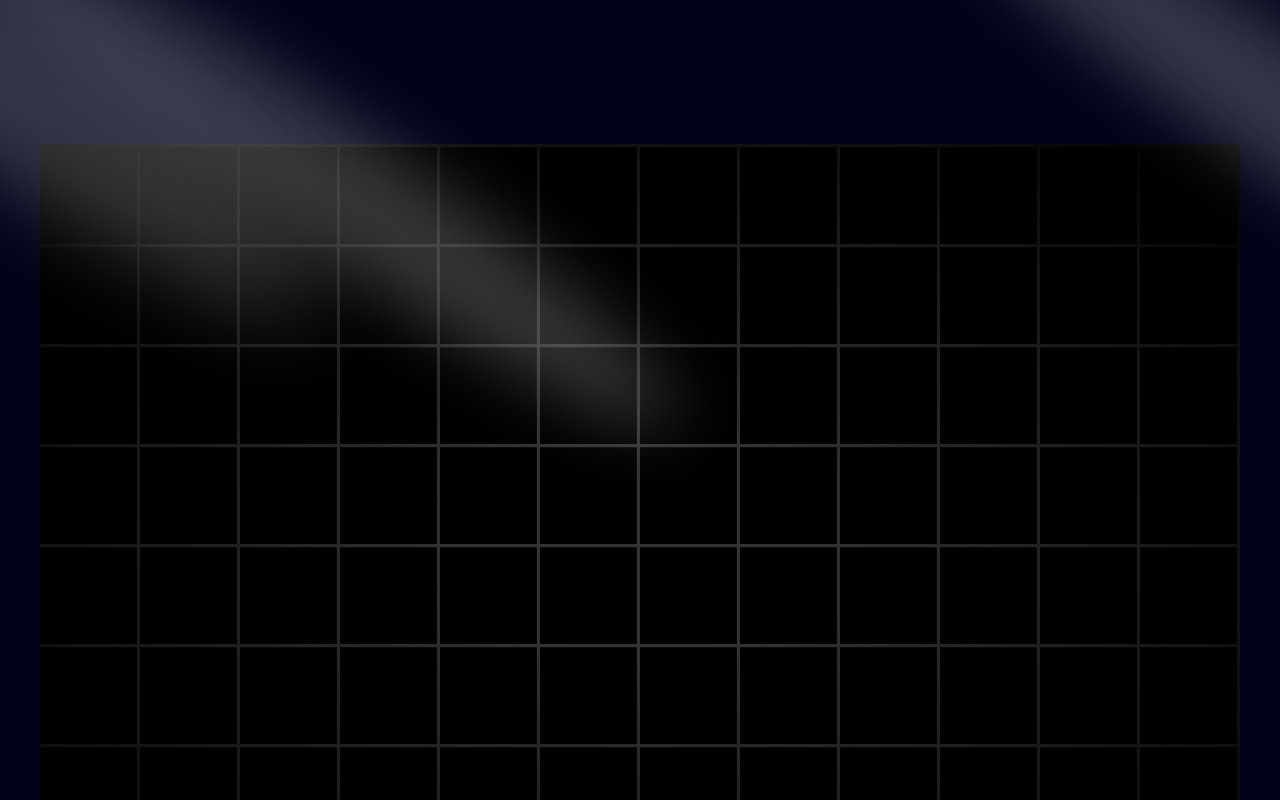
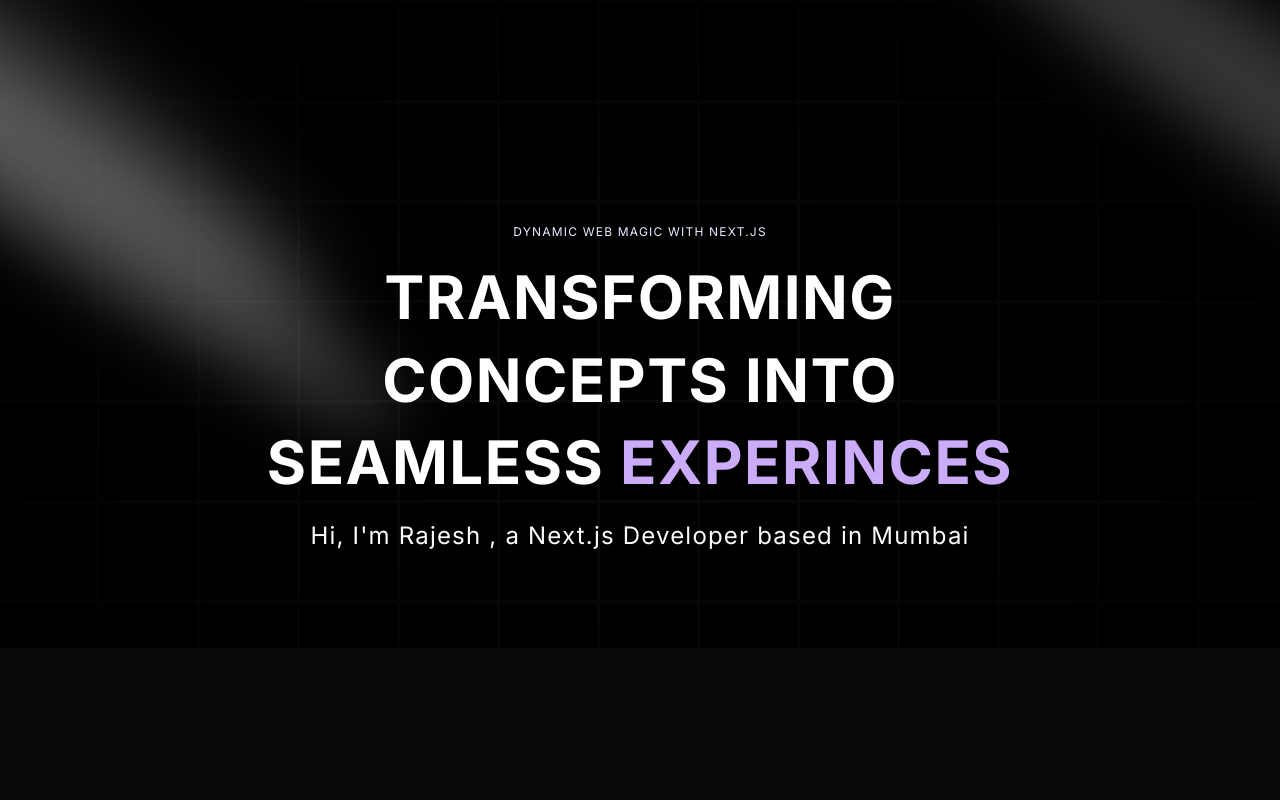
Before and after one commit to rajeshchauhan1426/NEXT-JS-portfolio, a Next.js app: page / in a window 1280 px wide. Shown: the top 800 px of the page. Built offline with nearby package versions, Linux system fonts and the light colour scheme.

Commit message:
text and ui update

```diff
--- a/components/Hero.tsx
+++ b/components/Hero.tsx
@@ -1,18 +1,33 @@
 
 import { Spotlight } from "./ui/Spotlight"
+import { TextGenerateEffect } from "./ui/textgenerate"
 
 
 const Hero = () => {
     return (
        <div className="pb-20 pt-36">
           <div>
-            <Spotlight className="-top-40 -left-10 md:-left-32 md:-top-20 h-screen fill-green-700"/>
-            <Spotlight className="top-10 left-full h-[80vh] w-[50vw] fill-red-600"/>
-            <Spotlight className="top-28 left-80 h-[80vh] w-[50vw] fill-blue-500 "/>
+            <Spotlight className="-top-40 -left-10 md:-left-32 md:-top-20 h-screen fill-white "/>
+            <Spotlight className="top-10 left-full h-[80vh] w-[50vw] fill-purple"/>
+            <Spotlight className="top-28 lef  h-[80vh] w-[50vw] fill-blue-400 "/>
           </div>
-          <div className="h-screen w-full dark:bg-black bg-white  dark:bg-grid-white/[0.2] bg-grid-black/[0.3] relative flex items-center justify-center">
+          <div className="h-screen w-full dark:bg-black bg-white  dark:bg-grid-white/[0.03] bg-grid-black/[0.3]  flex items-center justify-center absolute top-0 left-0" >
       <div className="absolute pointer-events-none inset-0 flex items-center justify-center dark:bg-black bg-white [mask-image:radial-gradient(ellipse_at_center,transparent_20%,black)]"/>
     </div>
+       <div className="flex justify-center relative mt-20 z-10">
+         <div className="max-w-[89vw] md:max-w-2xl lg:max-w-[60vw] flex flex-col items-center justify-center">
+            <h2 className="uppercase tracking-widest text-xs text-center text-blue-100 max-w-80">
+               Dynamic Web MAgic With Next.js
+            </h2>
+            <TextGenerateEffect
+            className=" uppercase text-center text-[40px] md:text-5xl lg:text-6xl"
+            words="transforming concepts into seamless experinces"/>
+
+            <p className="text-center md:tracking-wider mb-4 text-sm md:text-lg lg:text-2xl">
+               Hi, I&apos;m Rajesh , a Next.js Developer based in Mumbai</p>
+         </div>
+
+       </div>
        </div>
     )
 }
--- /dev/null
+++ b/components/ui/textgenerate.tsx
@@ -0,0 +1,59 @@
+"use client";
+import { useEffect } from "react";
+import { motion, stagger, useAnimate } from "framer-motion";
+import { cn } from "@/lib/utils";
+
+export const TextGenerateEffect = ({
+  words,
+  className,
+}: {
+  words: string;
+  className?: string;
+}) => {
+  const [scope, animate] = useAnimate();
+  let wordsArray = words.split(" ");
+  useEffect(() => {
+    console.log(wordsArray);
+    animate(
+      "span",
+      {
+        opacity: 1,
+      },
+      {
+        duration: 2,
+        delay: stagger(0.2),
+      }
+    );
+  }, [scope.current]);
+
+  const renderWords = () => {
+    return (
+      <motion.div ref={scope}>
+        {wordsArray.map((word, idx) => {
+          return (
+            <motion.span
+              key={word + idx}
+
+              className={` ${idx > 3 ? "text-purple" : "dark:text-white text-black"
+                } opacity-0`}
+            >
+              {word}{" "}
+            </motion.span>
+          );
+        })}
+      </motion.div>
+    );
+  };
+
+  return (
+    <div className={cn("font-bold", className)}>
+      {/* mt-4 to my-4 */}
+      <div className="my-4">
+        {/* remove  text-2xl from the original */}
+        <div className=" dark:text-white text-black leading-snug tracking-wide">
+          {renderWords()}
+        </div>
+      </div>
+    </div>
+  );
+};
```
